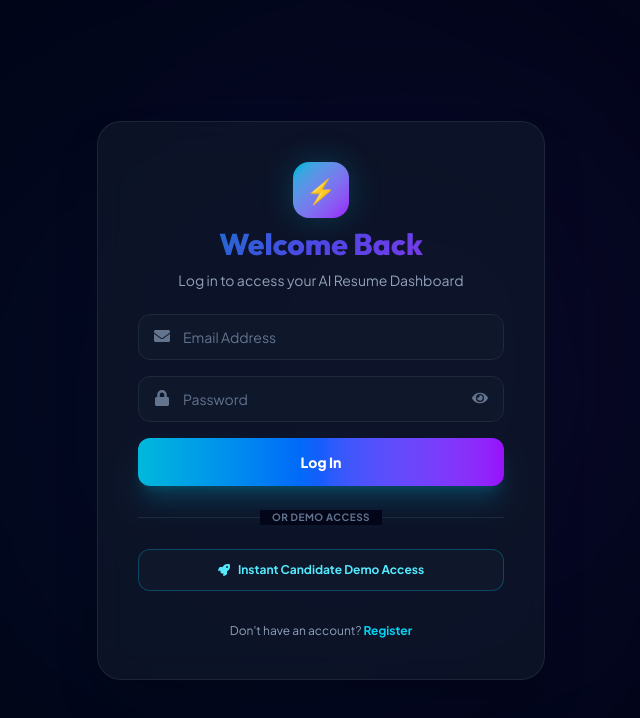
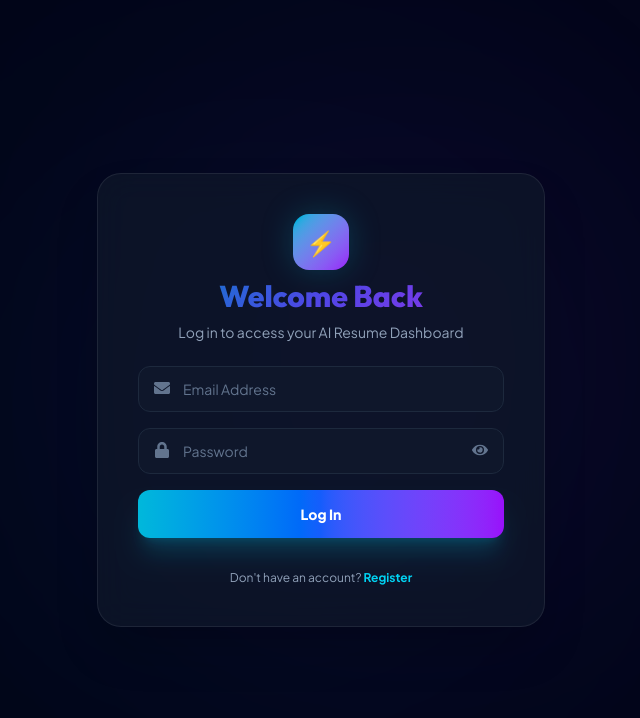
Before and after one commit to mallikarjun-1122/AI-Resume-Analyzer, a React (Vite) app in the folder frontend/: page /login in a window 1280 px wide. Shown: the top 718 px of the page, without its empty margins (319-959 px from the left). Built offline with nearby package versions, Linux system fonts and the light colour scheme; no server answers.

Commit message:
Remove demo access button and divider from Login page

```diff
--- a/frontend/src/pages/Login.jsx
+++ b/frontend/src/pages/Login.jsx
@@ -4,7 +4,6 @@ import {
   FaLock,
   FaEye,
   FaEyeSlash,
-  FaRocket,
 } from "react-icons/fa";
 import { useState } from "react";
 import { supabase } from "../lib/supabase";
@@ -24,7 +23,8 @@ function Login() {
   const handleLogin = async (e) => {
     e.preventDefault();
 
-    if (!email || !password) {
+    const trimmedEmail = email.trim();
+    if (!trimmedEmail || !password) {
       toast.error("Please enter email and password");
       return;
     }
@@ -33,14 +33,16 @@ function Login() {
 
     try {
       const { data, error } = await supabase.auth.signInWithPassword({
-        email,
+        email: trimmedEmail,
         password,
       });
 
       if (error) {
-        const prefix = email.split("@")[0];
+        const prefix = trimmedEmail.split("@")[0];
         const formattedName = prefix.charAt(0).toUpperCase() + prefix.slice(1);
-        loginAsGuest({ email, full_name: formattedName });
+        localStorage.setItem("candidate_email", trimmedEmail);
+        localStorage.setItem("candidate_name", formattedName);
+        loginAsGuest({ email: trimmedEmail, full_name: formattedName });
         toast.success(`Welcome back, ${formattedName}!`);
         navigate("/dashboard");
         return;
@@ -48,13 +50,18 @@ function Login() {
 
       const u = data?.user;
       const formattedName = u?.user_metadata?.full_name || (u?.email ? u.email.split("@")[0] : "Candidate");
-      loginAsGuest({ email: u?.email || email, full_name: formattedName });
+      const userEmail = u?.email || trimmedEmail;
+      localStorage.setItem("candidate_email", userEmail);
+      localStorage.setItem("candidate_name", formattedName);
+      loginAsGuest({ email: userEmail, full_name: formattedName });
       toast.success(`Welcome back, ${formattedName}!`);
       navigate("/dashboard");
     } catch (error) {
-      const prefix = email.split("@")[0];
+      const prefix = trimmedEmail.split("@")[0];
       const formattedName = prefix.charAt(0).toUpperCase() + prefix.slice(1);
-      loginAsGuest({ email, full_name: formattedName });
+      localStorage.setItem("candidate_email", trimmedEmail);
+      localStorage.setItem("candidate_name", formattedName);
+      loginAsGuest({ email: trimmedEmail, full_name: formattedName });
       toast.success(`Welcome back, ${formattedName}!`);
       navigate("/dashboard");
     } finally {
@@ -127,27 +134,6 @@ function Login() {
           >
             {loading ? "Signing in..." : "Log In"}
           </button>
-
-          <div className="relative py-2 flex items-center justify-center">
-            <div className="absolute inset-0 flex items-center">
-              <div className="w-full border-t border-slate-800"></div>
-            </div>
-            <span className="relative px-3 bg-slate-950 text-[10px] font-bold uppercase tracking-wider text-slate-500">
-              or demo access
-            </span>
-          </div>
-
-          <button
-            type="button"
-            onClick={() => {
-              loginAsGuest({ email: "guest.candidate@analyzer.ai", full_name: "Guest Candidate" });
-              toast.success("Welcome! Entered Candidate Demo Mode.");
-              navigate("/dashboard");
-            }}
-            className="w-full py-3 rounded-xl bg-slate-900 hover:bg-slate-800 text-cyan-300 border border-cyan-500/30 text-xs font-bold transition-all flex items-center justify-center gap-2"
-          >
-            <FaRocket /> Instant Candidate Demo Access
-          </button>
         </form>
 
         <p className="text-center text-xs text-slate-400 pt-2">
```
